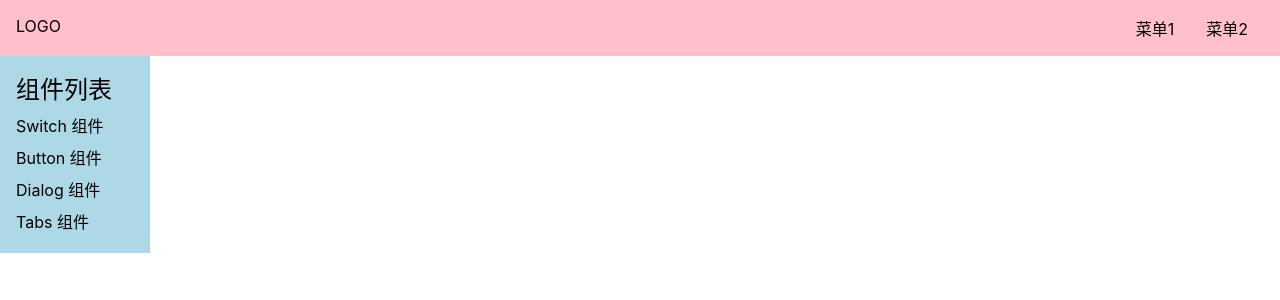
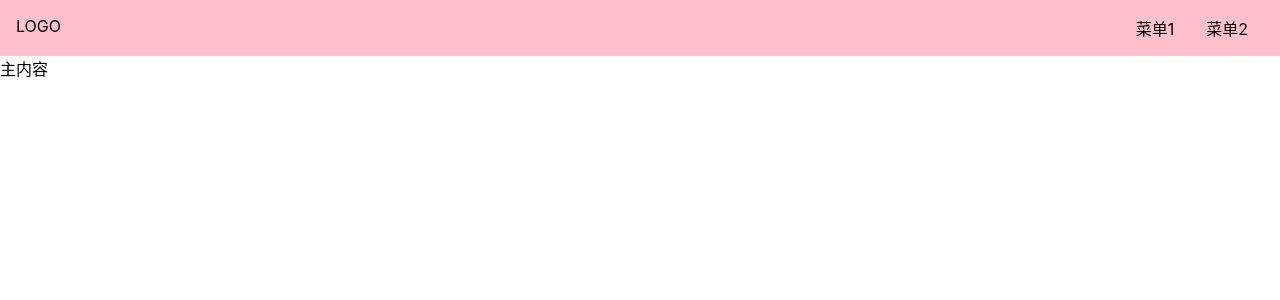
Before and after one commit to violateer/vo-ui, a Vue app: page /#/doc in a window 1280 px wide. Shown: the top 300 px of the page. Built offline with nearby package versions, Linux system fonts and the light colour scheme; the HTML template or start-up script is replaced by a standard one.

Commit message:
实现aside切换

```diff
--- a/src/App.vue
+++ b/src/App.vue
@@ -2,8 +2,16 @@
 <router-view />
 </template>
 
-<script>
+<script lang="ts">
+import {
+    provide,
+    ref
+} from 'vue'
 export default {
-    name: 'App'
+    name: 'App',
+    setup() {
+        const menuVisible = ref(false)
+        provide('xxx', menuVisible)
+    }
 }
 </script>
--- a/src/components/Topnav.vue
+++ b/src/components/Topnav.vue
@@ -1,6 +1,6 @@
 <template>
 <div class="topnav">
-    <div class="logo">LOGO</div>
+    <div class="logo" @click="toggleMenu">LOGO</div>
     <ul class="menu">
         <li>菜单1</li>
         <li>菜单2</li>
@@ -9,8 +9,20 @@
 </template>
 
 <script lang="ts">
+import {
+    inject,
+    Ref
+} from 'vue'
 export default {
-
+    setup() {
+        const menuVisible = inject < Ref < boolean > > ('xxx')
+        const toggleMenu = () => {
+            menuVisible.value = !menuVisible.value
+        }
+        return {
+            toggleMenu
+        }
+    }
 }
 </script>
 
--- a/src/views/Doc.vue
+++ b/src/views/Doc.vue
@@ -2,8 +2,7 @@
 <div>
     <Topnav />
     <div class="content">
-        <aside>边栏</aside>
-        <aside>
+        <aside v-if="menuVisible">
             <h2>组件列表</h2>
             <ol>
                 <li>
@@ -20,15 +19,26 @@
                 </li>
             </ol>
         </aside>
+        <main>主内容</main>
     </div>
 </div>
 </template>
 
 <script lang="ts">
+import {
+    inject,
+    Ref
+} from 'vue'
 import Topnav from "../components/Topnav.vue"
 export default {
     components: {
         Topnav
+    },
+    setup() {
+        const menuVisible = inject < Ref < boolean > > ('xxx')
+        return {
+            menuVisible
+        }
     }
 }
 </script>
```
